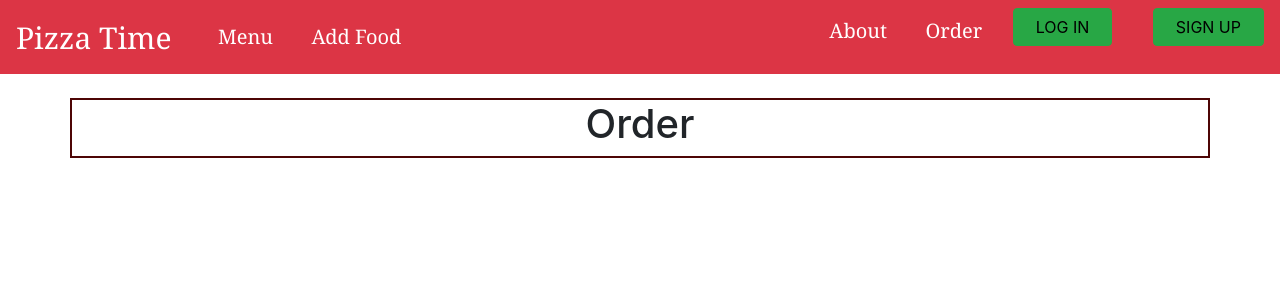
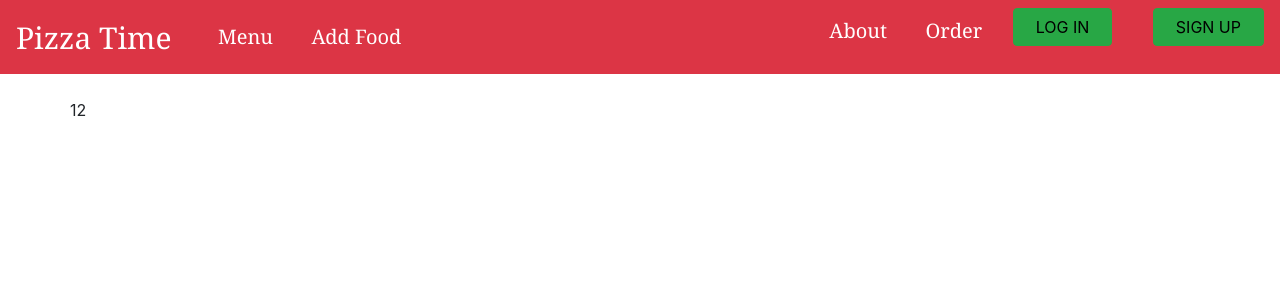
Before and after one commit to AJS3993/pizza-time, a React (Create React App) app: page /order in a window 1280 px wide. Shown: the top 300 px of the page. Built offline with nearby package versions, Linux system fonts and the light colour scheme; no server answers.

Commit message:
info on oerder page

```diff
--- a/src/pages/MenuPage/MenuPage.jsx
+++ b/src/pages/MenuPage/MenuPage.jsx
@@ -23,13 +23,13 @@ class MenuPage extends Component {
 
   async componentDidMount() {
     const menu = await getAll();
-    console.log(menu)
+    // console.log(menu)
     this.setState({ menu });
   }
 
   render() {
     const { menu } = this.state
-    console.log(menu)
+    // console.log(menu)
 
     return (
       <div className="MenuPage">
--- a/src/pages/OrderPage/OrderPage.jsx
+++ b/src/pages/OrderPage/OrderPage.jsx
@@ -1,9 +1,11 @@
-import  {MDBContainer, MDBRow, MDBCol} from "mdbreact";
+import  {MDBContainer, MDBRow} from "mdbreact";
 import React, {Component} from "react";
 import NavBar from "../../components/NavBar/NavBar";
 
 
 class OrderPage extends Component {
+
+  order = [1,2]
 
 
   render() {
@@ -11,14 +13,18 @@ class OrderPage extends Component {
     <div className="OrderPage">
         <NavBar />
         <br/>
+
       <MDBContainer>
         <MDBRow>
-            <MDBCol className= "col top" size="12"><h1>Order</h1></MDBCol>
+
+{this.order}
+
         </MDBRow>
-      </MDBContainer>
+
+       </MDBContainer>
 
     </div>
-  );
+       );
 };
 }
 
```
